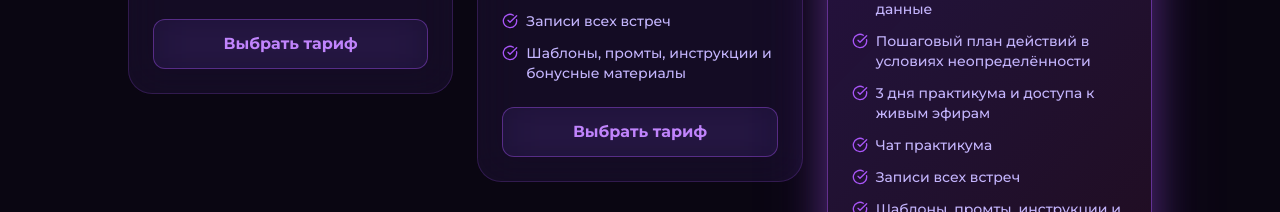
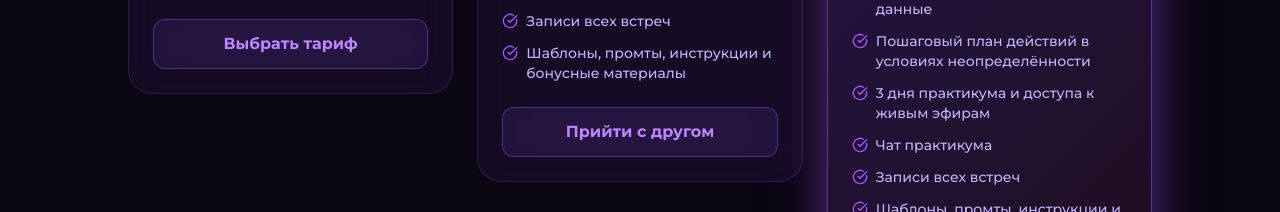
Before and after one commit to pr-poehali-dev/tg-max-sales-system, a React (Vite) app: page / in a window 1280 px wide. Shown: the part 5440-5652 px from the top of the page. Built offline with nearby package versions, Linux system fonts and the light colour scheme.

Commit message:
Добавлены реферальные ссылки в тарифы

```diff
--- a/src/pages/Index.tsx
+++ b/src/pages/Index.tsx
@@ -90,6 +90,8 @@ const tariffs = [
     price: "2 500",
     badge: null,
     subprice: null,
+    btnText: "Выбрать тариф",
+    btnUrl: "https://payform.ru/3saZSPl/",
     features: [
       { text: "3 дня практикума и доступа к живым эфирам", accent: false },
       { text: "Чат практикума", accent: false },
@@ -103,6 +105,8 @@ const tariffs = [
     price: "3 000",
     badge: "Скидка при оплате вдвоём",
     subprice: null,
+    btnText: "Прийти с другом",
+    btnUrl: "https://payform.ru/7maZSRn/",
     features: [
       { text: "Приходишь с другом — каждый платит вместо 2 500 ₽", accent: true },
       { text: "3 дня практикума и доступа к живым эфирам", accent: false },
@@ -117,6 +121,8 @@ const tariffs = [
     price: "7 500",
     badge: null,
     subprice: null,
+    btnText: "Выбрать тариф",
+    btnUrl: "https://payform.ru/cgaZSTW/",
     features: [
       { text: "Личная консультация: разбираем проект, позиционирование, продукт, деньги, контент, продвижение", accent: true },
       { text: "Подбираем эффективную модель продаж под ваши данные", accent: false },
@@ -522,13 +528,13 @@ export default function Index() {
                     ))}
                   </ul>
                   <a
-                    href="https://payform.ru/3saZSPl/"
+                    href={t.btnUrl}
                     target="_blank"
                     rel="noopener noreferrer"
                     className={`block w-full py-3 rounded-xl font-bold text-center transition-all hover:scale-105 active:scale-95 ${t.highlight ? "btn-gradient text-white" : "glass"}`}
                     style={!t.highlight ? { color: "#c084fc", border: "1px solid rgba(168,85,247,0.4)" } : {}}
                   >
-                    <span>Выбрать тариф</span>
+                    <span>{t.btnText}</span>
                   </a>
                 </div>
               </AnimatedSection>
```
